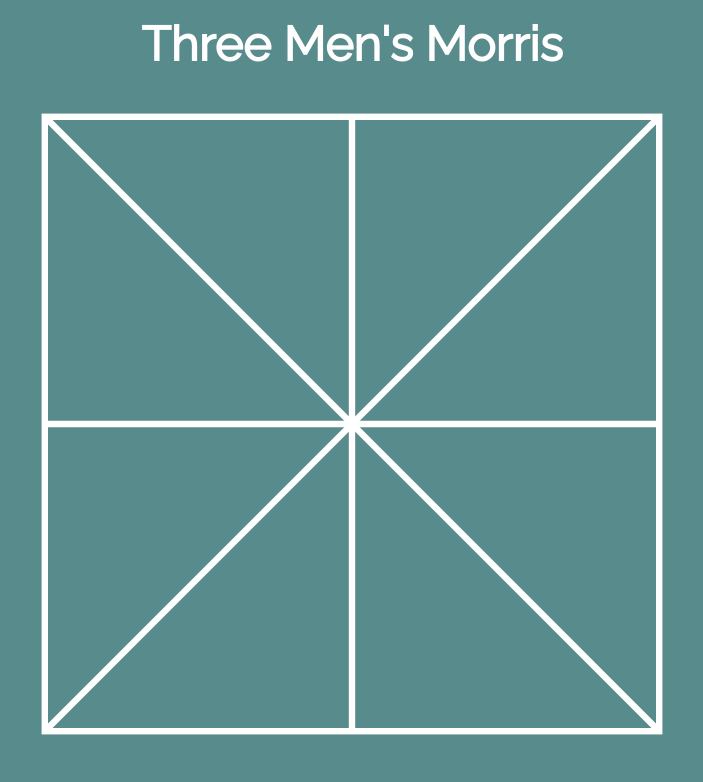
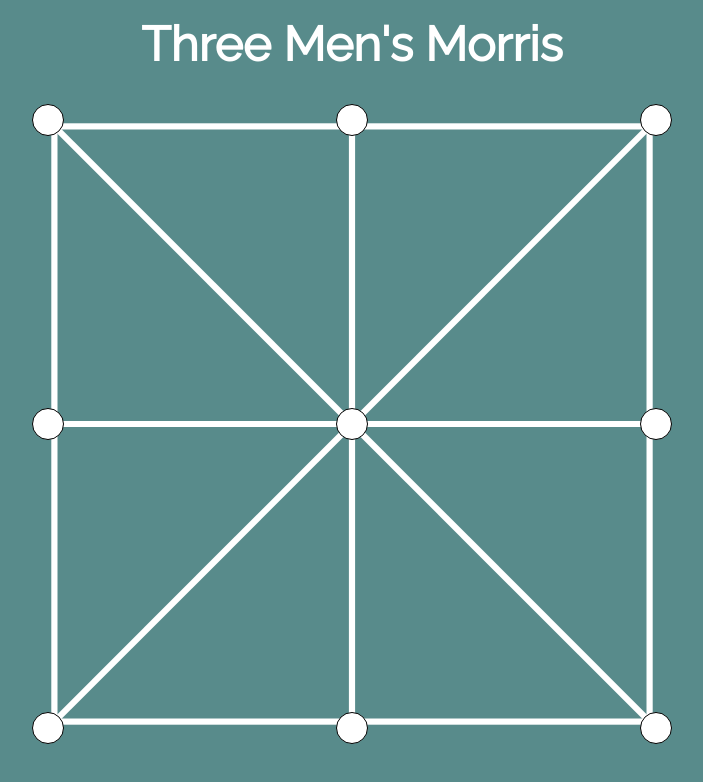
Before and after one commit to maidi29/three-mens-morris, a React (Create React App) app: page / in a window 1280 px wide. Shown: the top 782 px of the page, without its empty margins (288-991 px from the left). Built offline with nearby package versions, Linux system fonts and the light colour scheme.

Commit message:
setup board with svg and button

```diff
--- a/src/components/Game/Game.module.scss
+++ b/src/components/Game/Game.module.scss
@@ -4,14 +4,42 @@
   height: 50vw;
   max-width: 800px;
   max-height: 800px;
+  position: relative;
 
   svg {
+    position: absolute;
+    padding: 10px;
     * {
       stroke: theme.$colorSecondary;
     }
   }
+
+  .controls {
+    position: absolute;
+    width: 100%;
+    height: 100%;
+    display: flex;
+    flex-direction: column;
+    justify-content: space-between;
+
+    .row {
+      display: flex;
+      justify-content: space-between;
+
+      .field {
+        height: 2rem;
+        width: 2rem;
+        border-radius: 1rem;
+        border: 1px solid #000;
+        background: theme.$colorSecondary;
+        &:not([disabled]) {
+          cursor: pointer;
+        }
+        &[disabled] {
+          background: darken(theme.$colorSecondary,20);
+        }
+      }
+    }
+  }
+
 }
-
-.canvas {
-  position: absolute;
-}
--- a/src/components/Game/Game.tsx
+++ b/src/components/Game/Game.tsx
@@ -3,20 +3,37 @@ import gameService from "../../services/gameService";
 import socketService from "../../services/socketService";
 import {Room, useStore} from "../../store/store";
 import styles from './Game.module.scss';
-import {useWindowSize} from "../../hooks/useWindowSize";
-
-
-
-
-
 
 interface GameProps {
 }
 
+export type Matrix = Array<Array<number | null>>;
+
 export function Game({ }: GameProps): JSX.Element {
-  const gameRoom: Room | undefined = useStore(({ room }) => room);
-  const { setGameFinished } = useStore();
+  const [matrix, setMatrix] = useState<Matrix>([
+    [null, null, null],
+    [null, null, null],
+    [null, null, null],
+  ]);
+  const { setGameFinished, setActivePlayer, room, activePlayer } = useStore();
   const [listenersAttached, setListenersAttached] = useState(false);
+
+  const getAdjacentFields = (x: number, y: number): {x: number, y: number}[] =>  {
+    // Todo: check how to find adjacent fields in the most efficient way
+    return [];
+  }
+
+
+  const updateMatrix = (x: number, y: number, player: number) => {
+    const newMatrix = [...matrix];
+    const newPlayer = activePlayer === 0 ? 1 : 0;
+
+    if (newMatrix[x][y] === null) {
+      newMatrix[x][y] = player;
+      setMatrix(newMatrix);
+      setActivePlayer(newPlayer);
+    }
+  }
 
   const gameEnd = (isEnd: boolean) => {
     if (socketService.socket) {
@@ -40,9 +57,12 @@ export function Game({ }: GameProps): JSX.Element {
     }
   };
 
+  useEffect(() => {
+    console.log(matrix);
+  }, [matrix]);
+
 
   useEffect(() => {
-
     if (!listenersAttached) {
       handlePlayerLeft();
       handleGameEnd();
@@ -50,13 +70,9 @@ export function Game({ }: GameProps): JSX.Element {
     }
   }, []);
 
-  useEffect(()=> {
-
-  },[])
-
   return (
       <div className={styles.game}>
-        <svg id="eDgLJwr7eqf1" xmlns="http://www.w3.org/2000/svg"  viewBox="0 0 500 500" shapeRendering="geometricPrecision" textRendering="geometricPrecision">
+        <svg xmlns="http://www.w3.org/2000/svg" viewBox="0 0 500 500" shapeRendering="geometricPrecision" textRendering="geometricPrecision">
           <rect width="480" height="480" rx="0" ry="0" transform="translate(10 10)" fill="none" stroke="#000" strokeWidth="5" strokeLinecap="round"/>
           <line x1="-240" y1="-240" x2="240" y2="240" transform="translate(250 250)" fill="none" stroke="#000" strokeWidth="5"/>
           <line x1="240" y1="-240" x2="-240" y2="240" transform="translate(250 250)" fill="none" stroke="#000" strokeWidth="5"/>
@@ -64,7 +80,15 @@ export function Game({ }: GameProps): JSX.Element {
           <line x1="0" y1="235" x2="0" y2="-245" transform="translate(250 255)" fill="none" stroke="#000" strokeWidth="5"/>
         </svg>
 
-          {/*<canvas className={styles.canvas} ref={canvasRef} width="800" height="800"/>*/}
+        <div className={styles.controls}>
+          {matrix.map((row, x) => (
+              <div className={styles.row}>
+                {row.map((value, y)=> (
+                    <button className={styles.field} onClick={() =>updateMatrix(x,y,activePlayer)} disabled={value!==null}>{value}</button>
+                ))}
+              </div>
+          ))}
+        </div>
       </div>
   );
 }
--- a/src/store/store.ts
+++ b/src/store/store.ts
@@ -10,6 +10,7 @@ export interface Player {
   score: number;
   avatar: string;
   socketId?: string;
+  id: number;
 }
 
 interface AppState {
@@ -21,6 +22,8 @@ interface AppState {
   setGameFinished: (isFinished: boolean) => void;
   resetStore: () => void;
   resetActiveGameButKeepRoom: () => void;
+  activePlayer: number;
+  setActivePlayer: (playerId: number) => void;
 }
 
 
@@ -33,6 +36,8 @@ export const useStore = create<AppState>((set) => ({
   },
   gameFinished: false,
   setGameFinished: (isFinished) => set({ gameFinished: isFinished }),
+    activePlayer: 0,
+    setActivePlayer: (playerId: number) => set( {activePlayer: playerId}),
   resetStore: () =>
     set((state) => {
       state.room = undefined;
```
